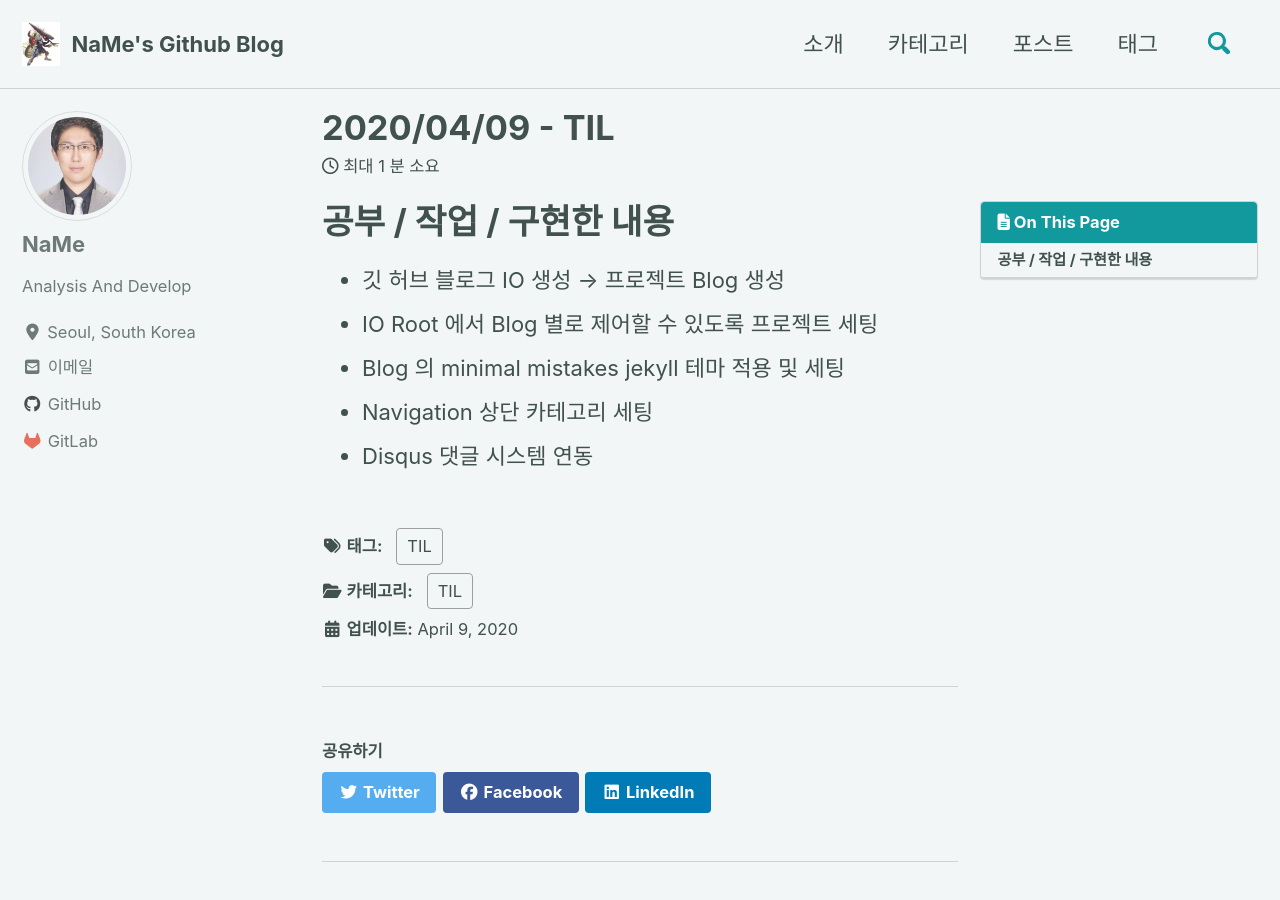
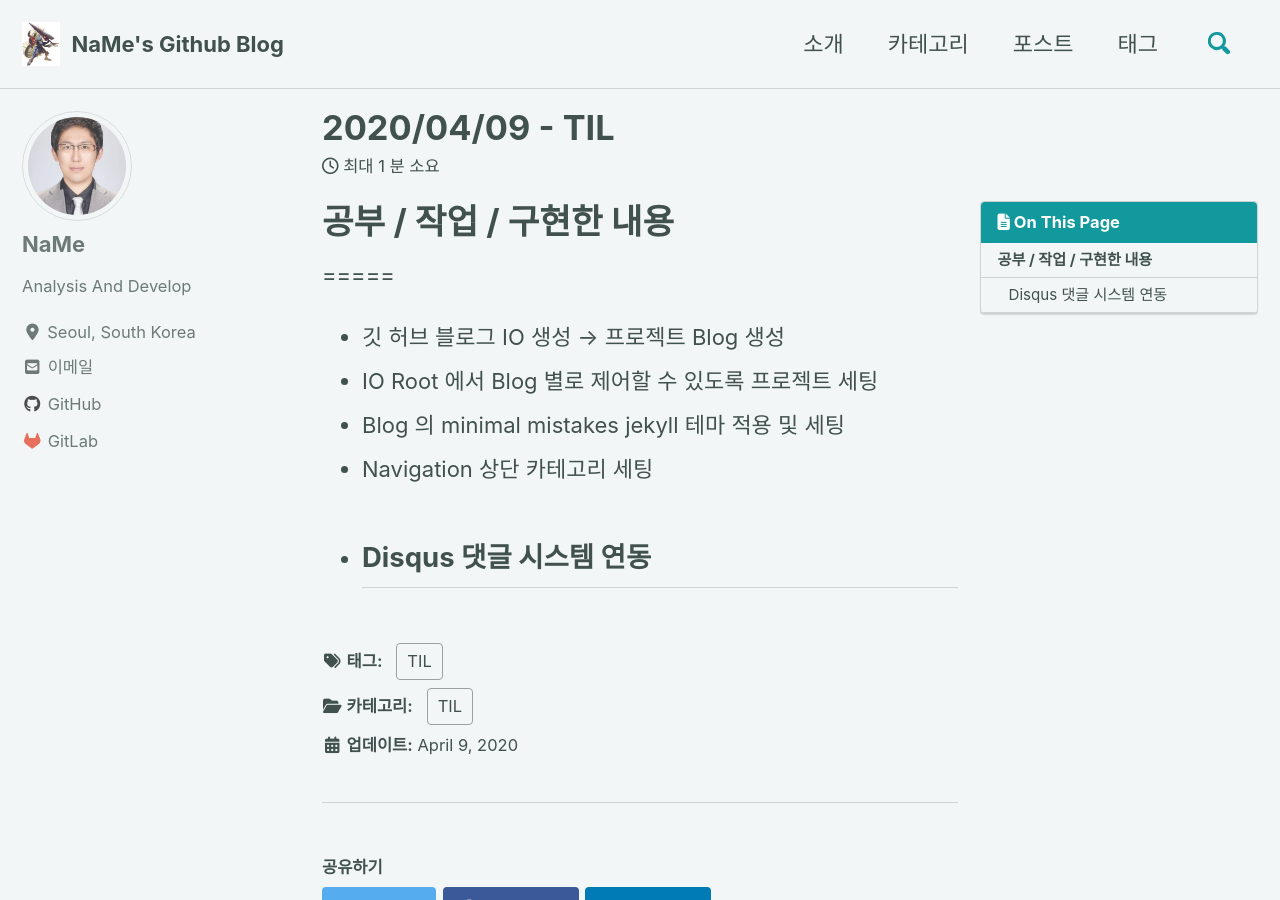
Before and after one commit to kjh2000a/blog, a Jekyll site: the page built from _posts/TIL/2020-04-07-TIL.md, in a window 1280 px wide and 900 px high. Built offline with Jekyll 4.4.1, drawn with Linux system fonts in a browser that asks for light colours; cached includes are drawn as plain includes; nearby versions of some CDN libraries; comment, search, counter and statistics services are not loaded.

Commit message:
no message

```diff
--- a/_posts/TIL/2020-04-07-TIL.md
+++ b/_posts/TIL/2020-04-07-TIL.md
@@ -11,15 +11,11 @@ toc: true
 ---
 
 
-<style>
-ol{list-style-type: decimal;}
-</style>
-
-
 # 공부 / 작업 / 구현한 내용
-
+=====
 * 깃 허브 블로그 IO 생성 → 프로젝트 Blog 생성
 * IO Root 에서 Blog 별로 제어할 수 있도록 프로젝트 세팅
 * Blog 의 minimal mistakes jekyll 테마 적용 및 세팅
 * Navigation 상단 카테고리 세팅
 * Disqus 댓글 시스템 연동
+-----
```
